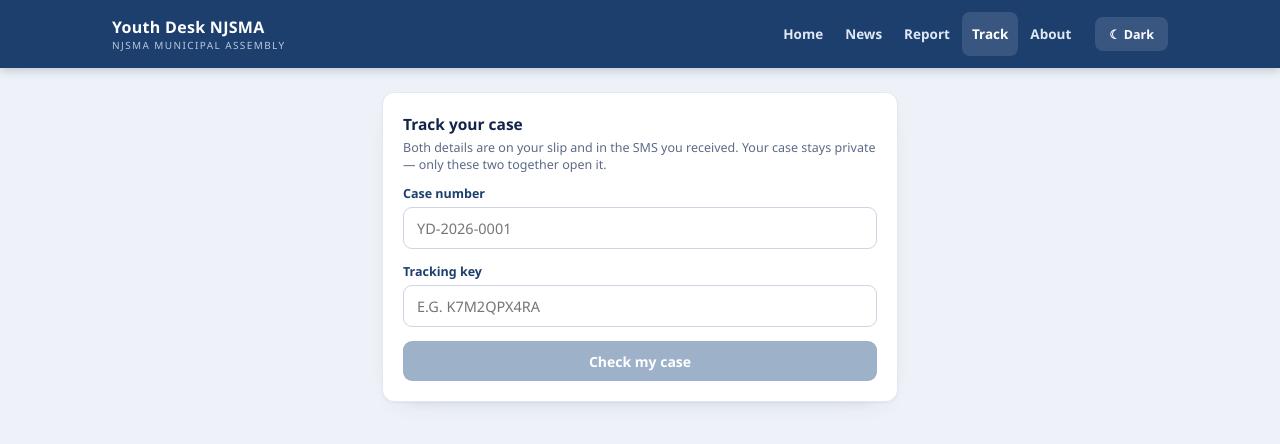
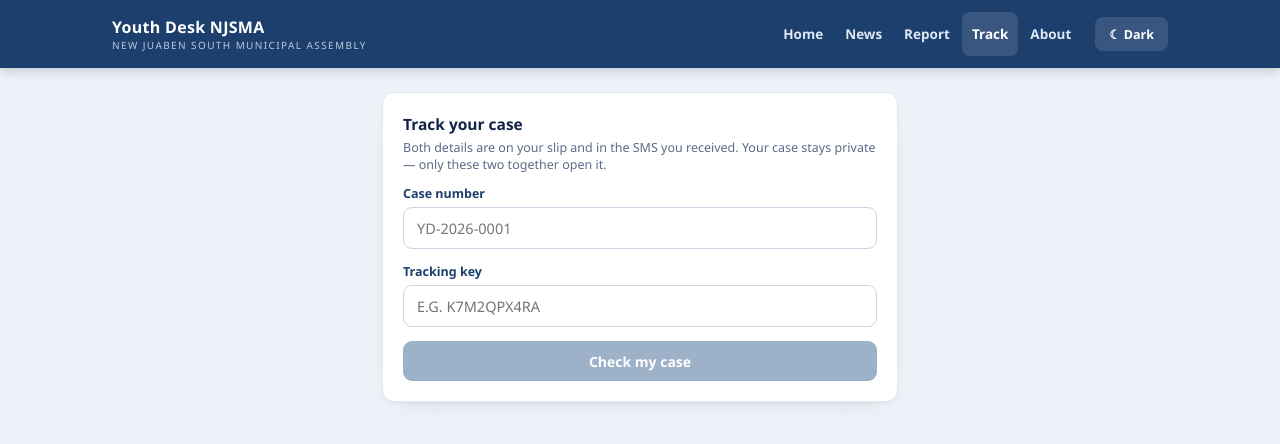
Before and after one commit to Dickson32-cell/Youth-Desk, a Next.js app: page /track in a window 1280 px wide. Shown: the top 444 px of the page. Built offline with nearby package versions, Linux system fonts and the light colour scheme.

Commit message:
Assembly name in full: NEW JUABEN SOUTH MUNICIPAL ASSEMBLY on topbar sub-line and printable right-hand blocks (slip + referral), replacing the NJSMA shorthand there

```diff
--- a/src/app/forward/[caseNumber]/page.tsx
+++ b/src/app/forward/[caseNumber]/page.tsx
@@ -42,7 +42,7 @@ export default async function ReferralForm({ params }: { params: Promise<{ caseN
             </div>
           </div>
           <div style={{ fontSize: 11, color: "#5b6b86", lineHeight: 1.6, textAlign: "right" }}>
-            Municipal Assembly<br />Youth Desk Office<br />Prepared {new Date().toLocaleDateString()}
+            New Juaben South Municipal Assembly<br />Youth Desk Office<br />Prepared {new Date().toLocaleDateString()}
           </div>
         </div>
 
--- a/src/app/layout.tsx
+++ b/src/app/layout.tsx
@@ -47,7 +47,7 @@ export default async function RootLayout({ children }: { children: React.ReactNo
   const primary = t?.primary || "#1C3F6E";
   const accent = t?.accent || "#B88721";
   const brandMain = map.brand_main || "Youth Desk NJSMA";
-  const brandSub = map.brand_sub || "NJSMA MUNICIPAL ASSEMBLY";
+  const brandSub = map.brand_sub || "NEW JUABEN SOUTH MUNICIPAL ASSEMBLY";
   return (
     <html lang="en" data-brand-main={brandMain} data-brand-sub={brandSub} data-logo-url={logo ? "/api/media/" + logo.id : undefined}>
       <head>
--- a/src/app/slip/[caseNumber]/page.tsx
+++ b/src/app/slip/[caseNumber]/page.tsx
@@ -37,7 +37,7 @@ export default async function Slip({ params }: { params: Promise<{ caseNumber: s
             </div>
           </div>
           <div style={{ fontSize: 11, color: "#5b6b86", lineHeight: 1.6, textAlign: "right" }}>
-            NJSMA - Municipal Assembly<br />Youth Desk Office{officerName ? ` - ${officerName}` : ""}<br />{new Date(c.createdAt).toLocaleString()}
+            New Juaben South Municipal Assembly<br />Youth Desk Office{officerName ? ` - ${officerName}` : ""}<br />{new Date(c.createdAt).toLocaleString()}
           </div>
         </div>
         <div style={{ textAlign: "center", margin: "14px 0 18px" }}>
--- a/src/components/Shell.tsx
+++ b/src/components/Shell.tsx
@@ -25,13 +25,13 @@ export function NavBar({ mode = "public", on: _on }: { mode?: "public" | "office
   const tabs = office ? OFFICE_TABS : PUBLIC_TABS;
   const [me, setMe] = useState("");
   const [dark, setDark] = useState(false);
-  const [brand, setBrand] = useState({ main: "Youth Desk NJSMA", sub: "NJSMA MUNICIPAL ASSEMBLY" });
+  const [brand, setBrand] = useState({ main: "Youth Desk NJSMA", sub: "NEW JUABEN SOUTH MUNICIPAL ASSEMBLY" });
   const [logo, setLogo] = useState<string>("");
 
   // Brand words + logo come from the layout (officer-edited); read once after mount.
   useEffect(() => {
     const html = document.documentElement;
-    setBrand({ main: html.getAttribute("data-brand-main") || "Youth Desk NJSMA", sub: html.getAttribute("data-brand-sub") || "NJSMA MUNICIPAL ASSEMBLY" });
+    setBrand({ main: html.getAttribute("data-brand-main") || "Youth Desk NJSMA", sub: html.getAttribute("data-brand-sub") || "NEW JUABEN SOUTH MUNICIPAL ASSEMBLY" });
     setLogo(html.getAttribute("data-logo-url") || "");
   }, []);
 
```
